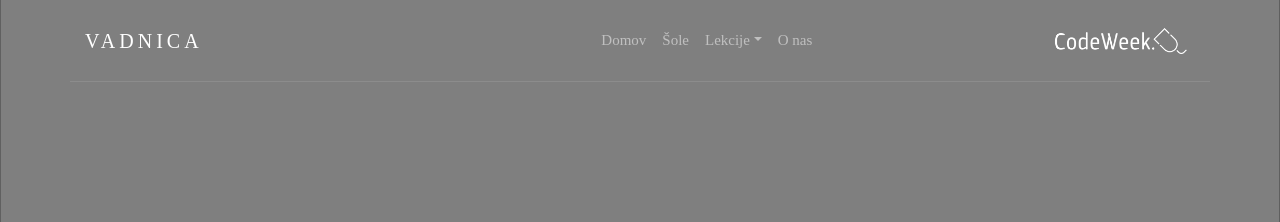
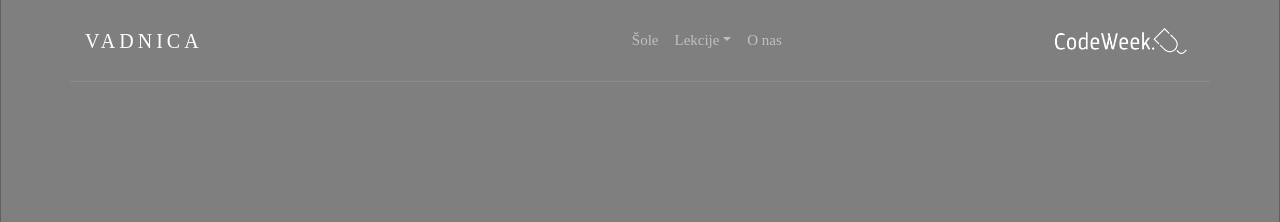
Before and after one commit to codeweeksi/gajin-svet, a Jekyll site: the page built from gajin-svet.md, in a window 1280 px wide. Shown: the top 222 px of the page. Built offline with Jekyll 4.4.1, drawn with Linux system fonts in a browser that asks for light colours; some web fonts are replaced; comment, search, counter and statistics services are not loaded.

Commit message:
deleted Home button from navigation

```diff
--- a/_includes/header.html
+++ b/_includes/header.html
@@ -9,9 +9,6 @@
 
       <div class="collapse navbar-collapse navbar-light" id="navbarsExample05">
         <ul class="navbar-nav mx-auto">
-          <li class="nav-item">
-            <a class="nav-link" href="{{ site.baseurl }}{% link vadnica/index.md %}">Domov</a>
-          </li>
          <li class="nav-item">
             <a class="nav-link" href="{{ site.baseurl }}/">Šole</a>
           </li>
```
